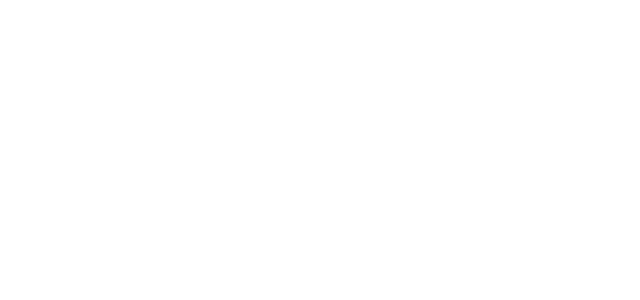
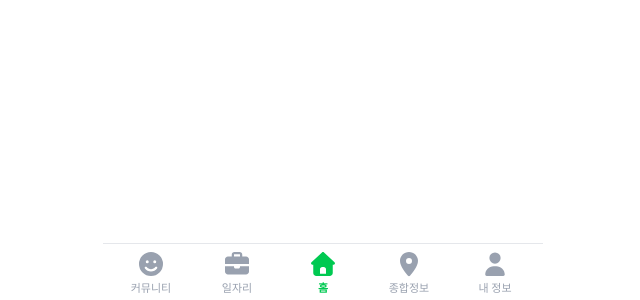
Before and after one commit to kdt-hackathon-2025/Frontend, a Vue app: page / in a window 1280 px wide. Before the commit this address had no page. Shown: the part 652-952 px from the top of the page, without its empty margins (317-957 px from the left). Built offline with nearby package versions, Linux system fonts and the light colour scheme.

Commit message:
feat: 하단 네비게이션 바 생성

```diff
--- a/src/App.vue
+++ b/src/App.vue
@@ -1,8 +1,11 @@
-<script setup></script>
+<script setup>
+import BottomNav from './components/BottomNav.vue'
+</script>
 
 <template>
   <div id="app">
     <router-view />
+    <BottomNav />
   </div>
 </template>
 
@@ -16,5 +19,6 @@
   padding: 0;
   overflow: hidden;
   box-sizing: border-box;
+  position: relative;
 }
 </style>
--- /dev/null
+++ b/src/components/BottomNav.vue
@@ -0,0 +1,43 @@
+<script setup>
+import { ref } from 'vue'
+
+const items = [
+  { name: 'community', label: '커뮤니티', icon: ['fas', 'smile'] },
+  { name: 'jobs', label: '일자리', icon: ['fas', 'briefcase'] },
+  { name: 'home', label: '홈', icon: ['fas', 'house'] },
+  { name: 'info', label: '종합정보', icon: ['fas', 'location-dot'] },
+  { name: 'profile', label: '내 정보', icon: ['fas', 'user'] },
+]
+
+const active = ref('home')
+
+function setActive(name) {
+  active.value = name
+}
+</script>
+
+<template>
+  <nav class="absolute bottom-0 left-0 w-full bg-white border-t border-gray-200 z-10">
+    <div class="mx-auto max-w-[440px] flex justify-between px-3 py-2">
+      <button
+        v-for="it in items"
+        :key="it.name"
+        type="button"
+        class="flex flex-col items-center gap-1 min-w-[72px]"
+        @click="setActive(it.name)"
+      >
+        <font-awesome-icon
+          :icon="it.icon"
+          class="text-2xl"
+          :class="active === it.name ? 'text-green-500' : 'text-gray-400'"
+        />
+        <span
+          class="text-[11px]"
+          :class="active === it.name ? 'text-green-500 font-semibold' : 'text-gray-400'"
+        >
+          {{ it.label }}
+        </span>
+      </button>
+    </div>
+  </nav>
+</template>
--- a/src/main.js
+++ b/src/main.js
@@ -6,9 +6,16 @@
 import router from './router'
 import { library } from '@fortawesome/fontawesome-svg-core'
 import { FontAwesomeIcon } from '@fortawesome/vue-fontawesome'
-import { faHouse, faUser } from '@fortawesome/free-solid-svg-icons'
+import {
+  faSmile,
+  faBriefcase,
+  faHouse,
+  faMapPin,
+  faUser,
+  faLocationDot,
+} from '@fortawesome/free-solid-svg-icons'
 
-library.add(faHouse, faUser)
+library.add(faSmile, faBriefcase, faHouse, faMapPin, faUser, faLocationDot)
 
 const app = createApp(App)
 
```
